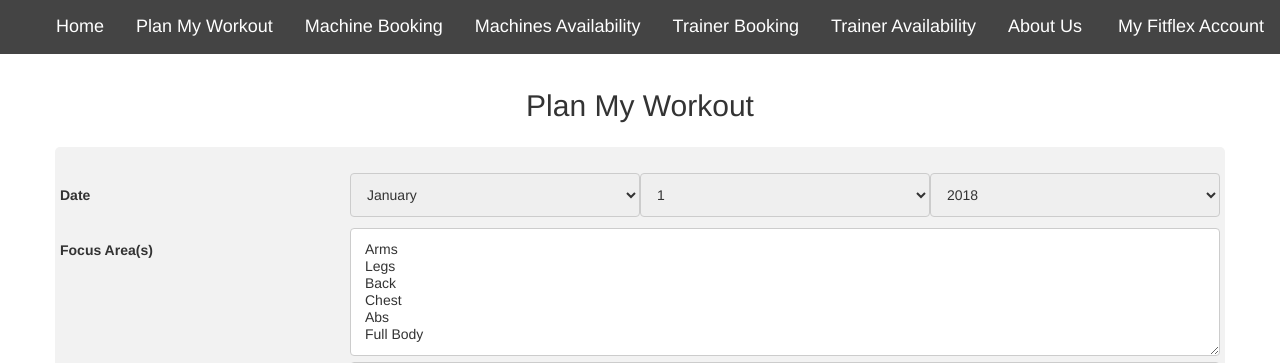
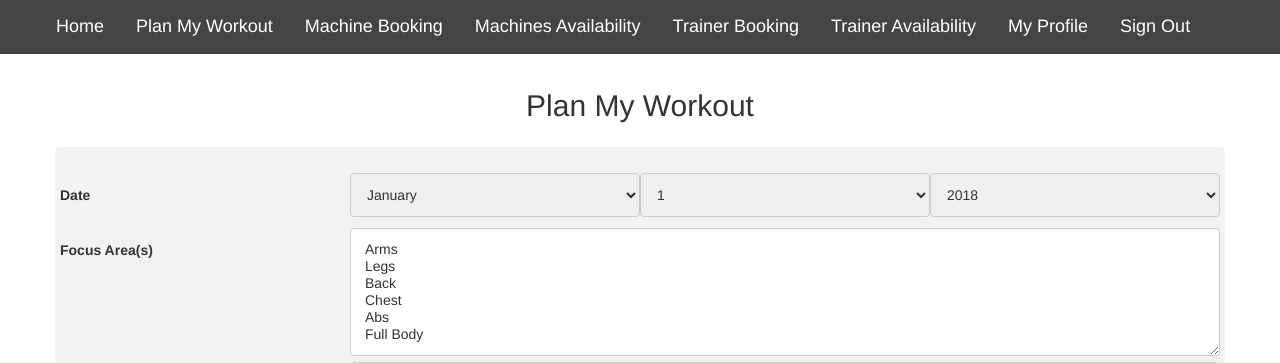
Before and after one commit to hmcoding/Fitflex, a Python web app: template app/templates/plan.html in a window 1280 px wide. Shown: the top 363 px of the page. Run offline with Jinja, Linux system fonts and the light colour scheme; the template is opened without the code that fills it, so the values that code supplies are empty; some libraries are stand-ins or nearby versions.

Commit message:
removed dropdown that was not working

```diff
--- a/app/templates/header.html
+++ b/app/templates/header.html
@@ -106,17 +106,12 @@ h1 {
     <li style="float:left"><a href="machines_availability.html" class="a-dropbtn">Machines Availability    </a></li>
     <li style="float:left"><a href="trainers.html" class="a-dropbtn">Trainer Booking    </a></li>
     <li style="float:left"><a href="trainers_availability.html" class="a-dropbtn">Trainer Availability    </a></li>
+    <li style="float:left"><a href="profile.html" class="a-dropbtn">My Profile    </a></li>
+    <li style="float:left"><a href="signout.html" class="a-dropbtn">Sign Out    </a></li>
     <li class="dropdown">
      </form>
    </li>
-   <li style="float:left"><a class="a-dropbtn" href="about.html">About Us</a></li>
-   <li class="dropdown" style="float:right">
-     <a href="javascript:void(0)" class="a-dropbtn"> My Fitflex Account</a>
-     <div class="dropdown-content">
-       <a href="profile.html">My Profile</a>
-       <a href="signout.html">Sign Out</a>
-     </div>
-   </li>
+
   </ul>
 
   <!-- source code connection to our logo -->
```
Also changed, not shown: acct.db (added), 2 other files.
